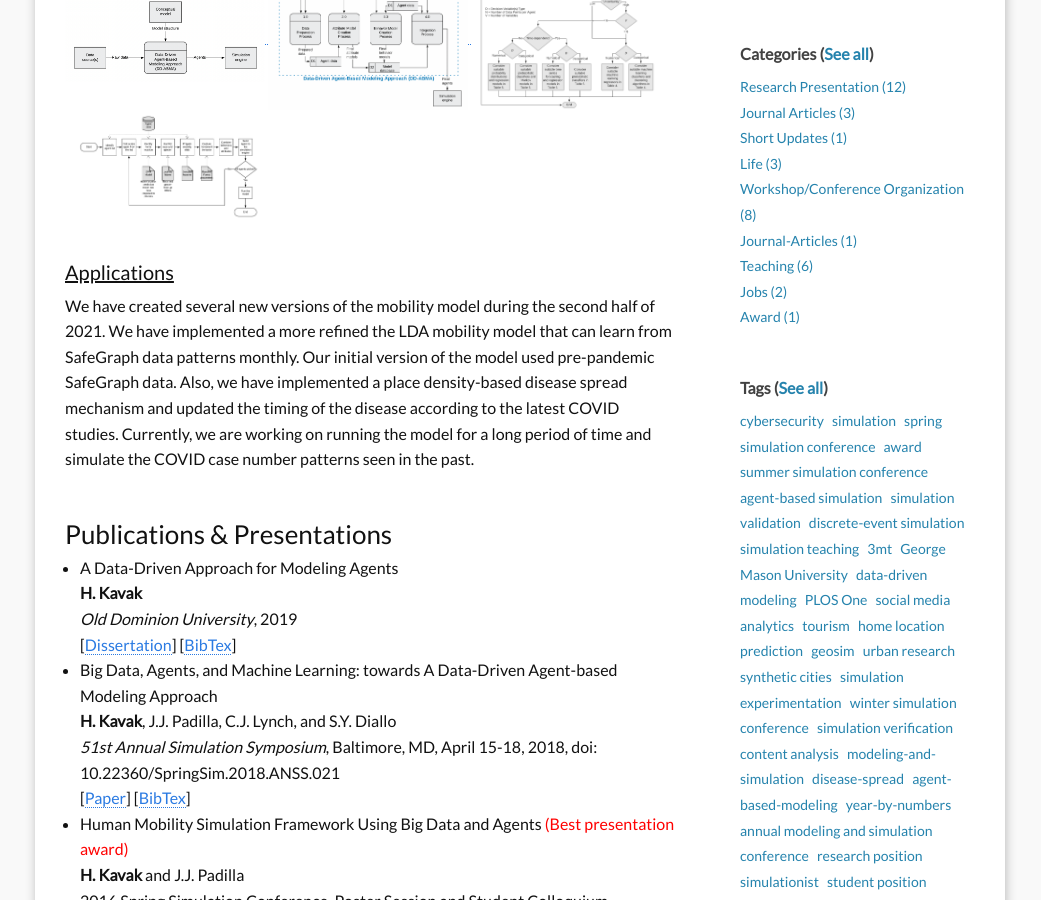
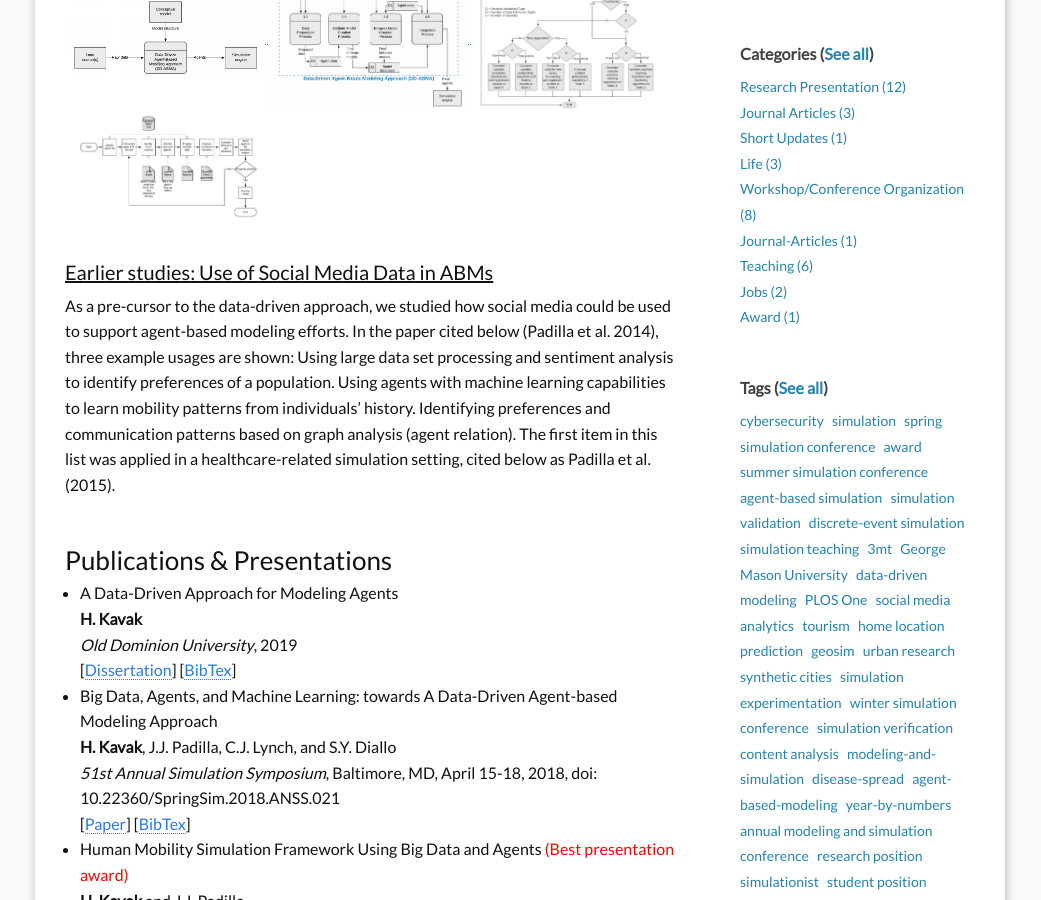
Before and after one commit to hamdikavak/hamdikavak.github.io, a Jekyll site: the page built from research/data-driven-abm-methodology.md, in a window 1280 px wide and 900 px high, scrolled down 873 px. Shown: the whole window, without its empty margins (120-1161 px from the left). Built offline with Jekyll 4.4.1, drawn with Linux system fonts in a browser that asks for light colours; nearby versions of some CDN libraries.

Commit message:
Data-Driven page details

```diff
--- a/research/data-driven-abm-methodology.md
+++ b/research/data-driven-abm-methodology.md
@@ -43,13 +43,12 @@ We have recently witnessed the proliferation of large-scale behavioral data that
 </div>
 <br/>
 
-#### <u>Applications</u>
-We have created several new versions of the mobility model during the second half of 2021.
-We have implemented a more refined the LDA mobility model that can learn from SafeGraph data patterns monthly.
-Our initial version of the model used pre-pandemic SafeGraph data.
-Also, we have implemented a place density-based disease spread mechanism and updated the timing of the disease according to the latest COVID studies.
-Currently, we are working on running the model for a long period of time and simulate the COVID case number patterns seen in the past.
-
+#### <u>Earlier studies: Use of Social Media Data in ABMs</u>
+As a pre-cursor to the data-driven approach, we studied how social media could be used to support agent-based modeling efforts. In the paper cited below (Padilla et al. 2014), three example usages are shown:
+Using large data set processing and sentiment analysis to identify preferences of a population.
+Using agents with machine learning capabilities to learn mobility patterns from individuals' history.
+Identifying preferences and communication patterns based on graph analysis (agent relation).
+The first item in this list was applied in a healthcare-related simulation setting, cited below as Padilla et al. (2015).
 
 <br/>
 
```
